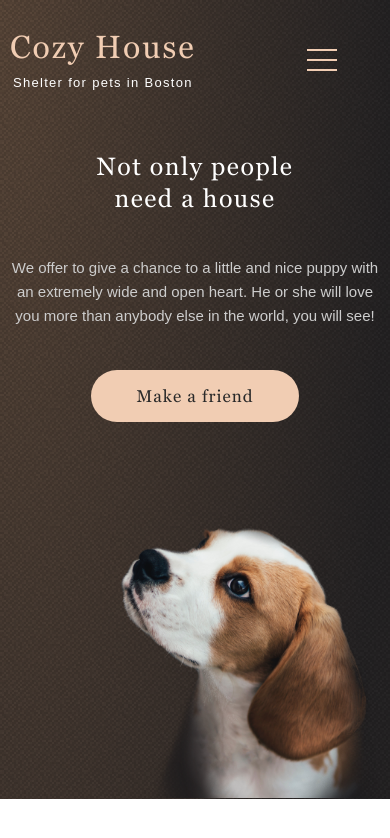
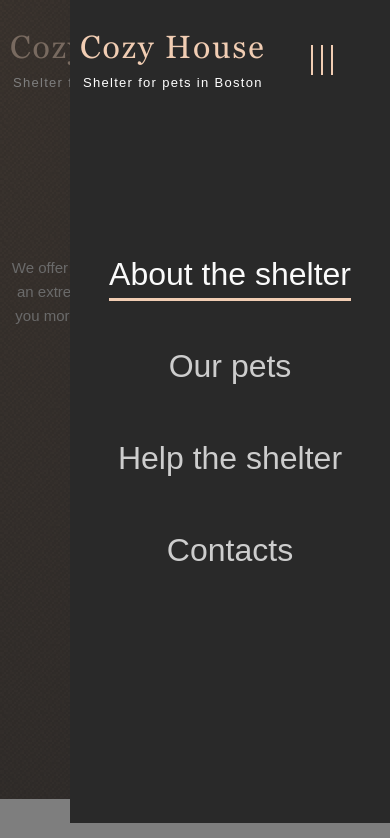
Before and after one commit to NikitaKakurin/Shelter, a website built with webpack: page shelter/src/index.html in a window 390 px wide. Both pictures are taken after a click on the element 321 px from the left and 60 px from the top of the page. Shown: the top 838 px of the page. Built offline with nearby package versions, Linux system fonts and the light colour scheme; a web font is replaced by a local one.

Commit message:
feat: add burger menu to main

```diff
--- a/shelter/src/css/abstracts/_mixins.scss
+++ b/shelter/src/css/abstracts/_mixins.scss
@@ -45,7 +45,7 @@
     letter-spacing: 0.06em;
 }
 
-@mixin h4{
+@mixin h4(){
     font-family: Georgia;
     font-size: 20px;
     font-weight: 400;
@@ -53,10 +53,18 @@
     letter-spacing: 0.06em;
 }
 
-@mixin h5{
+@mixin h5(){
     font-family: Georgia;
     font-size: 15px;
     font-weight: 400;
     line-height: 17px;
     letter-spacing: 0.06em;
 }
+
+@mixin paragraph-i(){
+    font-family: Arial;
+    font-size: 15px;
+    font-weight: 400;
+    line-height: 24px;
+    letter-spacing: 0px;
+}
--- a/shelter/src/css/components/_menu.scss
+++ b/shelter/src/css/components/_menu.scss
@@ -11,10 +11,14 @@
         padding: 0;
     }
 
+    &__logo{
+        display: none;
+    }
+
     &__link{
         display: inline-block;
         height: 27px;
-        @extend %paragraph-i;
+        @include paragraph-i();
         text-decoration: none;
         vertical-align: middle;
         color: $color-dark-s;
@@ -45,21 +49,38 @@
     }
 
     @media screen and (max-width:767px) {
-        &__list{
-            @include flex($direction:column, $j_content:space-between, $align:center);
-            row-gap: 40px;
         position: fixed;
         z-index: 12;
         top:0;
         right: -320px;
         width: 320px;
-            height: 100hv;
+        height: 823px;
         transition: right 0.5s;
         background-color: $color-dark-3xl;
+        &__list{
+            @include flex($direction:column, $j_content:center, $align:center);
+            row-gap: 43px;
+            position: relative;
+            width: 100%;
+            height: 100%;
+        }
+
+        &__logo{
+            @include flex($direction:column, $j_content:space-between,$align:center);
+            gap: 10px;
+            text-decoration: none;
+            position: absolute;
+            top: 30px;
+            left: 10px;
         }
 
         &__link{
             @include paragraph-mobile-menu();
+            height: 49px;
+
+            &::after{
+                bottom: -3px;
+            }
         }
     }
 }
@@ -92,17 +113,7 @@
     }
 }
 
-.burger-background{
-    display: none;
-    width: 100vw;
-    height: 100%;
-    position: fixed;
-    left: 0;
-    top: 0;
-    background-color: #292929;
-    opacity: 0.6;
-    z-index: 11;
-}
+
 
 .burger-button{
     @extend %cursor;
@@ -114,10 +125,16 @@
     width: 30px;
     height: 30px;
     margin-right: 43px;
+    transition: transform 0.5s;
+    z-index: 13;
 
     @media screen and (max-width:767px) {
         display: flex;
     }
+}
+
+.burger-button-active{
+    transform: rotate(90deg);
 }
 
 .burger-button:hover .burger-button__line{
@@ -132,18 +149,6 @@
     z-index: 13;
 }
 
-.burger-button__line-first{
-    transform: translateY(6px) rotate(90deg);
-}
-
-.burger-button__line-second{
-    transform: translateY(6px) rotate(90deg);
-}
-
-.burger-button__line-third{
-    transform: translateY(6px) rotate(90deg);
-}
-
 .pets-burger-button{
     .burger-button__line{
         background-color: #000000;
@@ -153,3 +158,20 @@
         background-color: lighten($color-primary, 20%);
     }
 }
+
+.burger_background{
+    position: fixed;
+    left: 0;
+    top: 0;
+    width: 100vw;
+    height: 100vh;
+    background-color: #292929;
+    opacity: 0;
+    z-index: -1;
+    transition: opacity 0.5s;
+
+    &-show{
+        opacity: 0.6;
+        z-index: 10;
+    }
+}
--- a/shelter/src/index.html
+++ b/shelter/src/index.html
@@ -8,7 +8,7 @@
 </head>
 <body>
   <div class="container">
-    <div class="burger-background"></div>
+    <div class="burger_background"></div>
     <div class="wrapper-start">
       <header class="header">
         <div class="header__wrapper">
@@ -20,6 +20,12 @@
           </h1>
           <nav class="menu">
             <ul class="menu__list">
+              <li class="menu__item menu__logo">
+                <a href="#" class = "logo">
+                  <span class = "logo__title">Cozy House</span>
+                  <span class="logo__subtitle">Shelter for pets in Boston</span>
+                </a>
+              </li>
               <li class="menu__item"><a href="#" class="menu__link menu__link-active">About the shelter</a></li>
               <li class="menu__item"><a href="./pets/pets.html" class="menu__link">Our pets</a></li>
               <li class="menu__item"><a href="#help" class="menu__link">Help the shelter</a></li>
--- a/shelter/src/index.js
+++ b/shelter/src/index.js
@@ -1 +1,20 @@
 import './css/main.scss';
+import {Burger} from './js/burger'
+
+window.addEventListener('load', ()=>{
+    const burger = new Burger('.burger-button','.menu');
+    burger.closeMenu()
+    document.addEventListener('click', handleClick)
+
+    function handleClick(event){
+        const target = event.target;
+        if(event.target.closest('.burger-button')){
+            burger.handleClickOnBurger();
+            return;
+        }else{
+            if(burger.isMenuOpen){
+                burger.closeMenu();
+            }
+        }
+    }
+})
--- /dev/null
+++ b/shelter/src/js/burger.js
@@ -0,0 +1,42 @@
+export class Burger{
+    constructor(burgerClassName, MenuClassName){
+        this.menu = document.querySelector(MenuClassName);
+        this.burger = document.querySelector(burgerClassName);
+        this.lines = document.querySelectorAll(`${burgerClassName}__line`);
+        this.shadow = document.querySelector('.burger_background');
+        this.isMenuOpen = false;
+        this.menuWidth = this.menu?.clientWidth;
+    }
+
+    handleClickOnBurger(){
+        if(this.isMenuOpen){
+            this.closeMenu();
+            return;
+        }
+        this.openMenu();
+    }
+
+    openMenu(){
+        this.isMenuOpen = true;
+        this.menu.style.right='0px';
+        this.shadow.classList.add('burger_background-show')
+        this.changeBurgerButton(this.isMenuOpen)
+    };
+
+    closeMenu(){
+        this.isMenuOpen = false;
+        this.menu.style.right=-this.menuWidth +'px';
+        this.shadow.classList.remove('burger_background-show')
+        this.changeBurgerButton(this.isMenuOpen)
+    };
+
+    changeBurgerButton(isToOpen) {
+        let fun;
+        if(isToOpen){
+            fun = "add";
+        } else{
+            fun = "remove";
+        }
+        this.burger.classList[fun]("burger-button-active");
+    }
+}
```
Also changed, not shown: shelter/src/pets.html (+1 -1 lines). Lines whose indentation alone changed are shown as unchanged.
